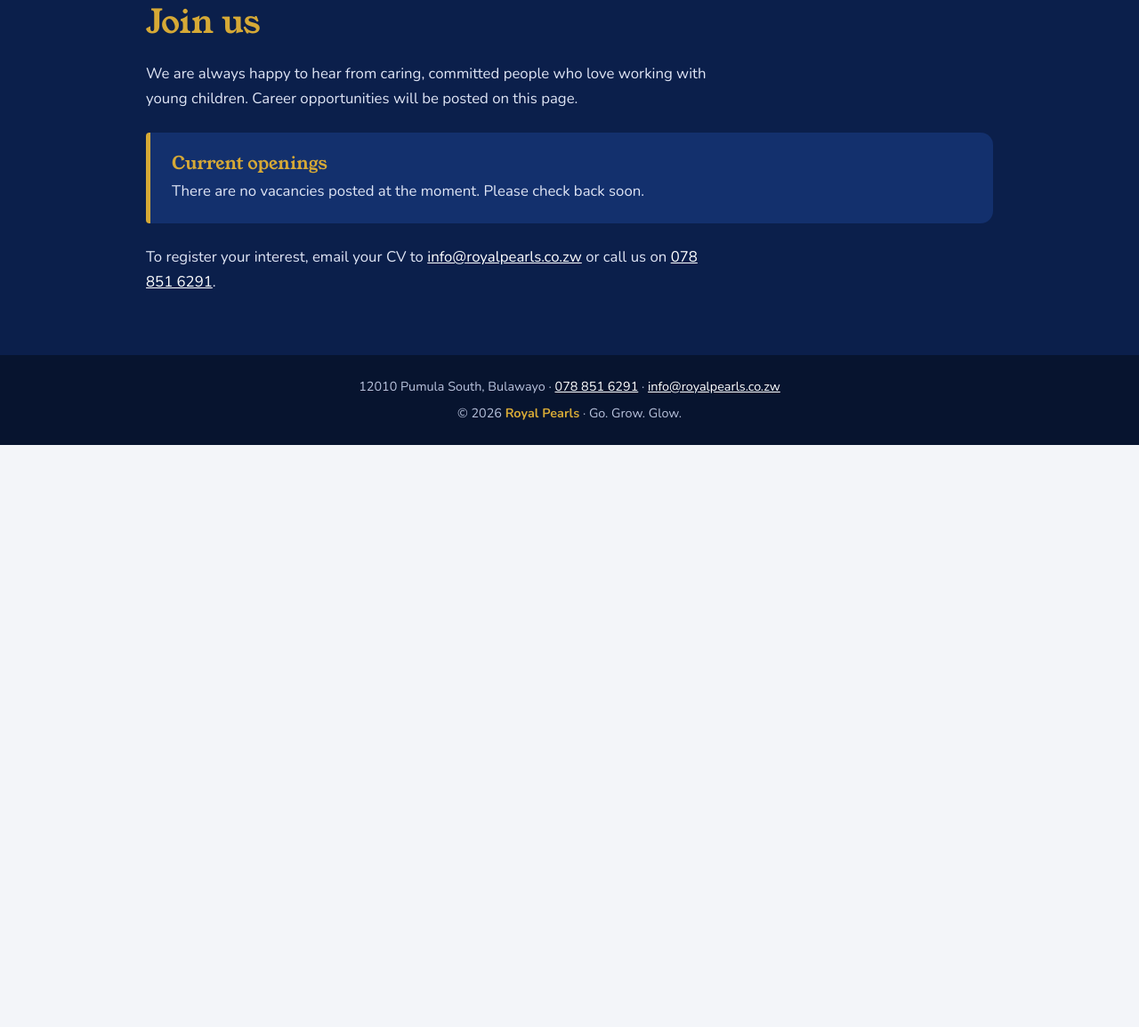
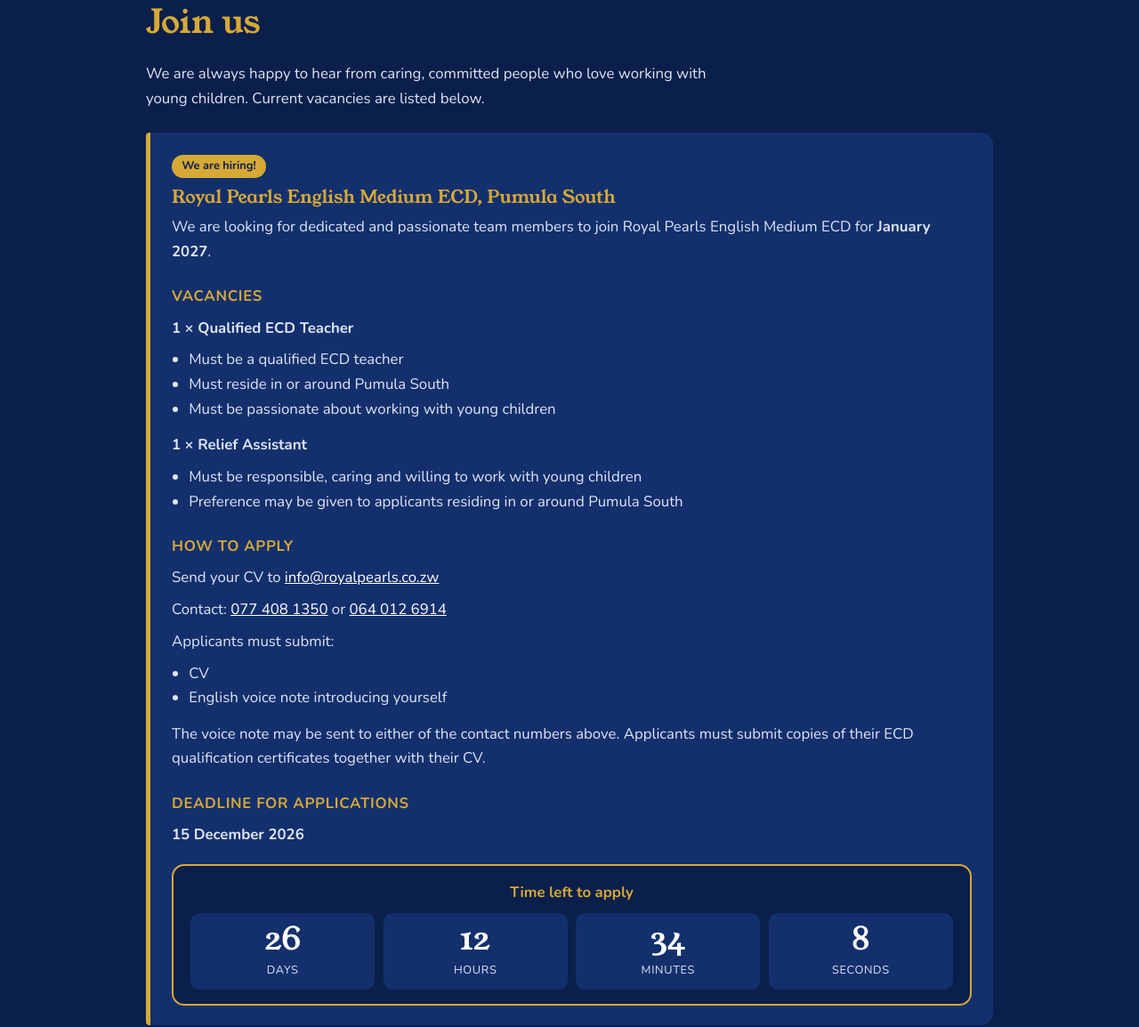
Before and after one commit to Princolahh/royalpearls, a plain HTML site: page about.html in a window 1280 px wide. Shown: the part 1773-2927 px from the top of the page at 89% size. Before the commit the page ends 2273 px from the top, so only its background shows below. Drawn offline with nearby package versions, Linux system fonts and the light colour scheme.

Commit message:
Add files via upload

```diff
--- a/about.html
+++ b/about.html
@@ -19,11 +19,38 @@
 <ul><li>Diploma in Education (United College of Education)</li><li>Bachelor of Educational Administration (University of Zimbabwe)</li><li>Master&#39;s in Educational Administration (Zimbabwe Open University)</li><li>Grow Your Business Certificate (WITS University)</li><li>ECD Management Certificate (IQ Academy)</li></ul>
 <p>Under her leadership, Royal Pearls is guided by one simple promise: Go. Grow. Glow. She is committed to a school where every child is treasured, well cared for and encouraged to reach their potential.</p></div></div></div></section>
 <section id="join" class="band"><div class="wrap"><h2>Join us</h2>
-<p class="lead">We are always happy to hear from caring, committed people who love working with young children. Career opportunities will be posted on this page.</p>
-<div class="card" style="margin-top:1.5rem;background:#13306d;border-color:var(--gold)"><h3 style="color:var(--gold)">Current openings</h3><p style="color:#dfe5f5">There are no vacancies posted at the moment. Please check back soon.</p></div>
-<p class="lead" style="margin-top:1.5rem">To register your interest, email your CV to <a style="color:#fff" href="mailto:info@royalpearls.co.zw">info@royalpearls.co.zw</a> or call us on <a style="color:#fff" href="tel:+263788516291">078 851 6291</a>.</p></div></section>
+<p class="lead">We are always happy to hear from caring, committed people who love working with young children. Current vacancies are listed below.</p>
+<div class="card vac"><span class="soon">We are hiring!</span>
+<h3>Royal Pearls English Medium ECD, Pumula South</h3>
+<p>We are looking for dedicated and passionate team members to join Royal Pearls English Medium ECD for <b>January 2027</b>.</p>
+<h4>Vacancies</h4>
+<p><b>1 &times; Qualified ECD Teacher</b></p>
+<ul><li>Must be a qualified ECD teacher</li><li>Must reside in or around Pumula South</li><li>Must be passionate about working with young children</li></ul>
+<p><b>1 &times; Relief Assistant</b></p>
+<ul><li>Must be responsible, caring and willing to work with young children</li><li>Preference may be given to applicants residing in or around Pumula South</li></ul>
+<h4>How to apply</h4>
+<p>Send your CV to <a href="mailto:info@royalpearls.co.zw">info@royalpearls.co.zw</a></p>
+<p>Contact: <a href="tel:+263774081350">077 408 1350</a> or <a href="tel:+263640126914">064 012 6914</a></p>
+<p>Applicants must submit:</p>
+<ul><li>CV</li><li>English voice note introducing yourself</li></ul>
+<p>The voice note may be sent to either of the contact numbers above. Applicants must submit copies of their ECD qualification certificates together with their CV.</p>
+<h4>Deadline for applications</h4>
+<p><b>15 December 2026</b></p>
+<div id="cd" class="cd" hidden><div class="cdmsg">Time left to apply</div><div class="cdrow">
+<div><b id="cd-d">0</b><span>days</span></div><div><b id="cd-h">0</b><span>hours</span></div><div><b id="cd-m">0</b><span>minutes</span></div><div><b id="cd-s">0</b><span>seconds</span></div></div></div></div>
+</div></section>
 </main>
 <footer><p style="margin:0 0 .4rem">12010 Pumula South, Bulawayo &middot; <a href="tel:+263788516291">078 851 6291</a> &middot; <a href="mailto:info@royalpearls.co.zw">info@royalpearls.co.zw</a></p>
 <p style="margin:0">&copy; <span id="y">2026</span> <b>Royal Pearls</b> &middot; Go. Grow. Glow.</p></footer>
 <script>document.getElementById("y").textContent=new Date().getFullYear();</script>
+<script>
+(function(){var box=document.getElementById("cd");if(!box)return;
+var end=new Date("2026-12-15T23:59:59+02:00").getTime();
+function p(id,v){document.getElementById(id).textContent=v}
+function tick(){var left=end-Date.now();
+if(left<=0){box.hidden=false;box.innerHTML='<div class="cdmsg">Applications are now closed.</div>';clearInterval(timer);return}
+box.hidden=false;
+p("cd-d",Math.floor(left/864e5));p("cd-h",Math.floor(left%864e5/36e5));p("cd-m",Math.floor(left%36e5/6e4));p("cd-s",Math.floor(left%6e4/1e3))}
+var timer=setInterval(tick,1000);tick()})();
+</script>
 </body></html>
--- a/style.css
+++ b/style.css
@@ -63,3 +63,15 @@ footer a{color:#fff}
 .profile h3{color:#8a6a12;font-size:1.2rem}
 .profile ul{padding-left:1.2rem;margin:.6rem 0 1rem}
 @media (max-width:40rem){.profile{grid-template-columns:1fr}.profile img{max-width:16rem}}
+.vac{background:#13306d;border-color:var(--gold);margin-top:1.5rem;color:#dfe5f5}
+.vac h3{color:var(--gold)}
+.vac h4{color:var(--gold);font-size:1.05rem;margin:1.4rem 0 .4rem;text-transform:uppercase;letter-spacing:.04em}
+.vac p{margin:.5rem 0}
+.vac ul{margin:.3rem 0 .8rem;padding-left:1.2rem}
+.vac a{color:#fff}
+.cd{margin-top:1.2rem;padding:1rem 1.2rem;background:var(--navy);border:2px solid var(--gold);border-radius:14px;text-align:center}
+.cdmsg{color:var(--gold);font-weight:700;margin-bottom:.6rem}
+.cdrow{display:grid;grid-template-columns:repeat(4,1fr);gap:.6rem}
+.cdrow div{background:#13306d;border-radius:10px;padding:.6rem .2rem}
+.cdrow b{display:block;font-family:"Young Serif",Georgia,serif;font-weight:400;font-size:clamp(1.5rem,6vw,2.2rem);color:var(--white);line-height:1.1}
+.cdrow span{font-size:.8rem;color:#dfe5f5;text-transform:uppercase;letter-spacing:.05em}
```
